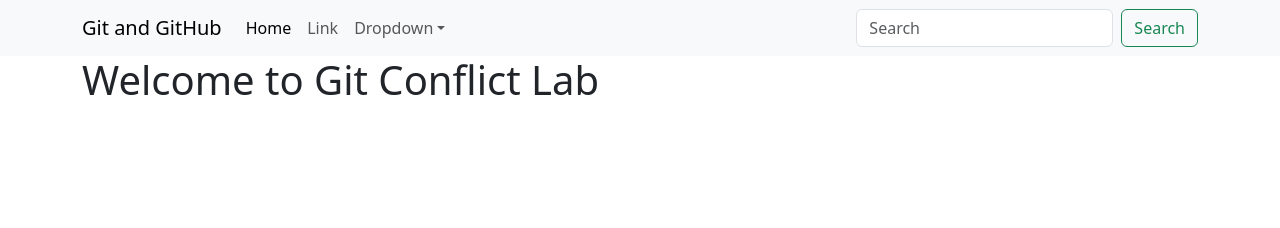
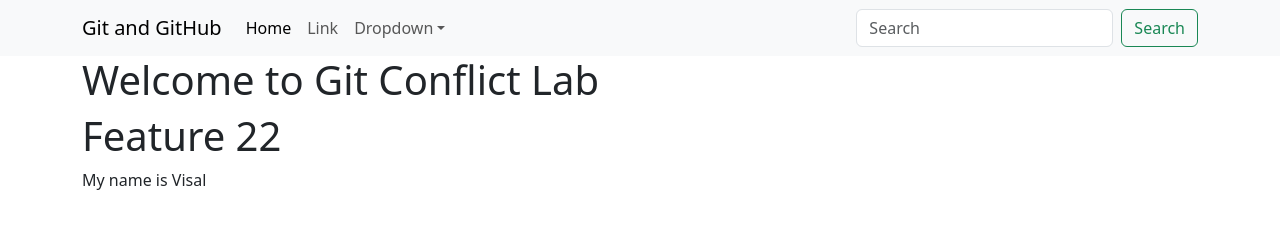
Before and after one commit to emsiemhong/git-conflict-lab, a plain HTML site: page index.html in a window 1280 px wide. Drawn offline with nearby package versions, Linux system fonts and the light colour scheme.

Commit message:
add feature22

```diff
--- a/index.html
+++ b/index.html
@@ -79,10 +79,10 @@
 
   <div class="container">
     <h1>Welcome to Git Conflict Lab</h1>
-    <!-- <section id="feature-1">
-      <h1>Feature 1</h1>
-      <p>My name is Siemhong</p>
-    </section> -->
+    <section id="feature-22">
+      <h1>Feature 22</h1>
+      <p>My name is Visal</p>
+    </section>
   </div>
   <script src="https://cdn.jsdelivr.net/npm/bootstrap@5.3.3/dist/js/bootstrap.bundle.min.js"
     integrity="sha384-YvpcrYf0tY3lHB60NNkmXc5s9fDVZLESaAA55NDzOxhy9GkcIdslK1eN7N6jIeHz"
```
